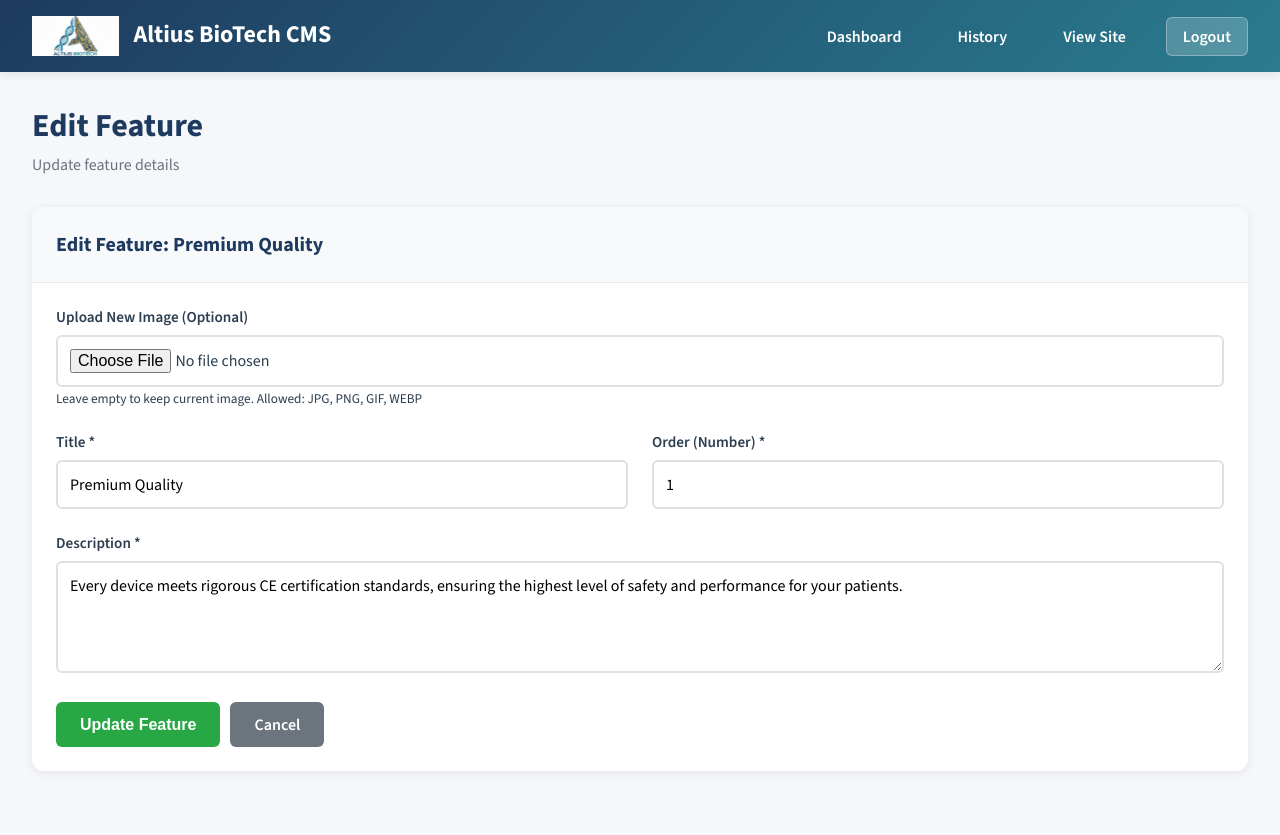
After one commit to altiusbiotech/altiusbiotech, a Flask app: page /admin/feature/edit/1 in a window 1280 px wide. The commit adds this page. Run offline with Flask 3, Linux system fonts and the light colour scheme; the visitor is signed in with stand-in values (Sample User, id 1); data comes from the database, SQL or seed files in the repository; some libraries are stand-ins or nearby versions.

Commit message:
add edit feature and edit product

```diff
--- a/app.py
+++ b/app.py
@@ -443,6 +443,48 @@ def add_feature():
     return redirect(url_for('admin_dashboard'))
 
 
+@app.route('/admin/feature/edit/<int:id>', methods=['GET', 'POST'])
+def edit_feature(id):
+    if 'admin' not in session:
+        return redirect(url_for('admin_login'))
+
+    feature = Feature.query.get_or_404(id)
+
+    if request.method == 'POST':
+        feature.title = request.form.get('title')
+        feature.description = request.form.get('description')
+        feature.order = request.form.get('order', 0)
+
+        # Handle feature image upload
+        if 'feature_image' in request.files:
+            image_file = request.files['feature_image']
+            if image_file and image_file.filename:
+                if allowed_file(image_file.filename):
+                    # Delete old image if exists
+                    if feature.image:
+                        old_image_path = os.path.join('static', 'images', 'features', feature.image)
+                        if os.path.exists(old_image_path):
+                            os.remove(old_image_path)
+
+                    # Save new image
+                    filename = secure_filename(image_file.filename)
+                    timestamp = datetime.now().strftime('%Y%m%d_%H%M%S')
+                    image_filename = f"feature_{timestamp}_{filename}"
+                    image_path = os.path.join('static', 'images', 'features', image_filename)
+                    os.makedirs(os.path.join('static', 'images', 'features'), exist_ok=True)
+                    image_file.save(image_path)
+                    feature.image = image_filename
+                else:
+                    flash('Invalid image file type. Only JPG, PNG, GIF, and WEBP allowed.', 'danger')
+                    return redirect(url_for('edit_feature', id=id))
+
+        db.session.commit()
+        flash('Feature updated successfully!', 'success')
+        return redirect(url_for('admin_dashboard'))
+
+    return render_template('admin/edit_feature.html', feature=feature)
+
+
 @app.route('/admin/feature/delete/<int:id>')
 def delete_feature(id):
     if 'admin' not in session:
@@ -450,8 +492,14 @@ def delete_feature(id):
 
     feature = Feature.query.get(id)
     if feature:
+        # Delete image file if exists
+        if feature.image:
+            image_path = os.path.join('static', 'images', 'features', feature.image)
+            if os.path.exists(image_path):
+                os.remove(image_path)
         db.session.delete(feature)
         db.session.commit()
+        flash('Feature deleted successfully!', 'success')
 
     return redirect(url_for('admin_dashboard'))
 
@@ -494,6 +542,48 @@ def add_product():
     return redirect(url_for('admin_dashboard'))
 
 
+@app.route('/admin/product/edit/<int:id>', methods=['GET', 'POST'])
+def edit_product(id):
+    if 'admin' not in session:
+        return redirect(url_for('admin_login'))
+
+    product = Product.query.get_or_404(id)
+
+    if request.method == 'POST':
+        product.title = request.form.get('title')
+        product.description = request.form.get('description')
+        product.order = request.form.get('order', 0)
+
+        # Handle product image upload
+        if 'product_image' in request.files:
+            image_file = request.files['product_image']
+            if image_file and image_file.filename:
+                if allowed_file(image_file.filename):
+                    # Delete old image if exists
+                    if product.image:
+                        old_image_path = os.path.join('static', 'images', 'products', product.image)
+                        if os.path.exists(old_image_path):
+                            os.remove(old_image_path)
+
+                    # Save new image
+                    filename = secure_filename(image_file.filename)
+                    timestamp = datetime.now().strftime('%Y%m%d_%H%M%S')
+                    image_filename = f"product_{timestamp}_{filename}"
+                    image_path = os.path.join('static', 'images', 'products', image_filename)
+                    os.makedirs(os.path.join('static', 'images', 'products'), exist_ok=True)
+                    image_file.save(image_path)
+                    product.image = image_filename
+                else:
+                    flash('Invalid image file type. Only JPG, PNG, GIF, and WEBP allowed.', 'danger')
+                    return redirect(url_for('edit_product', id=id))
+
+        db.session.commit()
+        flash('Product updated successfully!', 'success')
+        return redirect(url_for('admin_dashboard'))
+
+    return render_template('admin/edit_product.html', product=product)
+
+
 @app.route('/admin/product/delete/<int:id>')
 def delete_product(id):
     if 'admin' not in session:
@@ -501,8 +591,14 @@ def delete_product(id):
 
     product = Product.query.get(id)
     if product:
+        # Delete image file if exists
+        if product.image:
+            image_path = os.path.join('static', 'images', 'products', product.image)
+            if os.path.exists(image_path):
+                os.remove(image_path)
         db.session.delete(product)
         db.session.commit()
+        flash('Product deleted successfully!', 'success')
 
     return redirect(url_for('admin_dashboard'))
 
--- /dev/null
+++ b/templates/admin/edit_feature.html
@@ -0,0 +1,51 @@
+{% extends 'admin/base.html' %}
+
+{% block page_heading %}Edit Feature{% endblock %}
+{% block page_description %}Update feature details{% endblock %}
+
+{% block content %}
+<div class="card">
+    <div class="card-header"><h3>Edit Feature: {{ feature.title }}</h3></div>
+    <div class="card-body">
+        <form method="POST" action="{{ url_for('edit_feature', id=feature.id) }}" enctype="multipart/form-data">
+            <input type="hidden" name="csrf_token" value="{{ csrf_token() }}">
+
+            {% if feature.image %}
+            <div class="form-group">
+                <label>Current Image</label>
+                <div>
+                    <img src="{{ url_for('static', filename='images/features/' + feature.image) }}" alt="{{ feature.title }}" style="max-width: 200px; border-radius: 8px;">
+                </div>
+            </div>
+            {% endif %}
+
+            <div class="form-group">
+                <label>Upload New Image (Optional)</label>
+                <input type="file" name="feature_image" accept="image/*">
+                <small>Leave empty to keep current image. Allowed: JPG, PNG, GIF, WEBP</small>
+            </div>
+
+            <div class="grid grid-2">
+                <div class="form-group">
+                    <label>Title *</label>
+                    <input type="text" name="title" value="{{ feature.title }}" required>
+                </div>
+                <div class="form-group">
+                    <label>Order (Number) *</label>
+                    <input type="number" name="order" value="{{ feature.order }}" required>
+                </div>
+            </div>
+
+            <div class="form-group">
+                <label>Description *</label>
+                <textarea name="description" rows="4" required>{{ feature.description }}</textarea>
+            </div>
+
+            <div style="display: flex; gap: 10px;">
+                <button type="submit" class="btn btn-success">Update Feature</button>
+                <a href="{{ url_for('admin_dashboard') }}" class="btn btn-secondary">Cancel</a>
+            </div>
+        </form>
+    </div>
+</div>
+{% endblock %}
```
Also changed, not shown: templates/admin/dashboard.html (+8 -2 lines), templates/admin/edit_product.html (added, +51 -0 lines).
